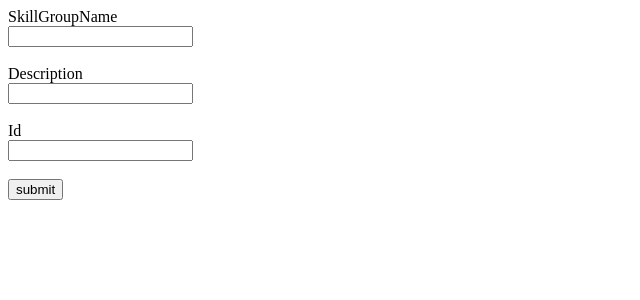
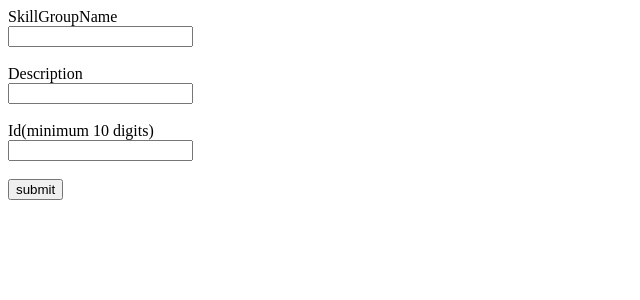
Before and after one commit to wordpressmonk/a4b_AWS_api, a Flask app: page /skill_group in a window 1280 px wide. Shown: the top 300 px of the page, without its empty margins (0-640 px from the left). Run offline with Flask 2, Linux system fonts and the light colour scheme.

Commit message:
second commit

```diff
--- a/app.py
+++ b/app.py
@@ -83,7 +83,7 @@ def add_skill_group():
 	response=client_a4b.create_skill_group(
 	SkillGroupName = request.form['SkillGroupName'],
 	Description = request.form['Description'],
-	ClientRequestToken = request.form['ClientRequestToken']+'-**********')
+	ClientRequestToken = request.form['ClientRequestToken'])
 
 	# response = client_a4b.search_skill_groups(
     # Filters=[
--- a/templates/create_skillgroup.html
+++ b/templates/create_skillgroup.html
@@ -11,7 +11,7 @@
 			<label for="Description">Description</label>
 			<input style="display:block;" class="textbox" type="textbox" name="Description" id="Description"><br/>
 
-			<label for="ClientRequestToken">Id</label>
+			<label for="ClientRequestToken">Id(minimum 10 digits)</label>
 			<input style="display:block;" class="textbox" type="textbox" name="ClientRequestToken" id="ClientRequestToken"><br/>
 
 			<input type="Submit" value="submit"/>
```
